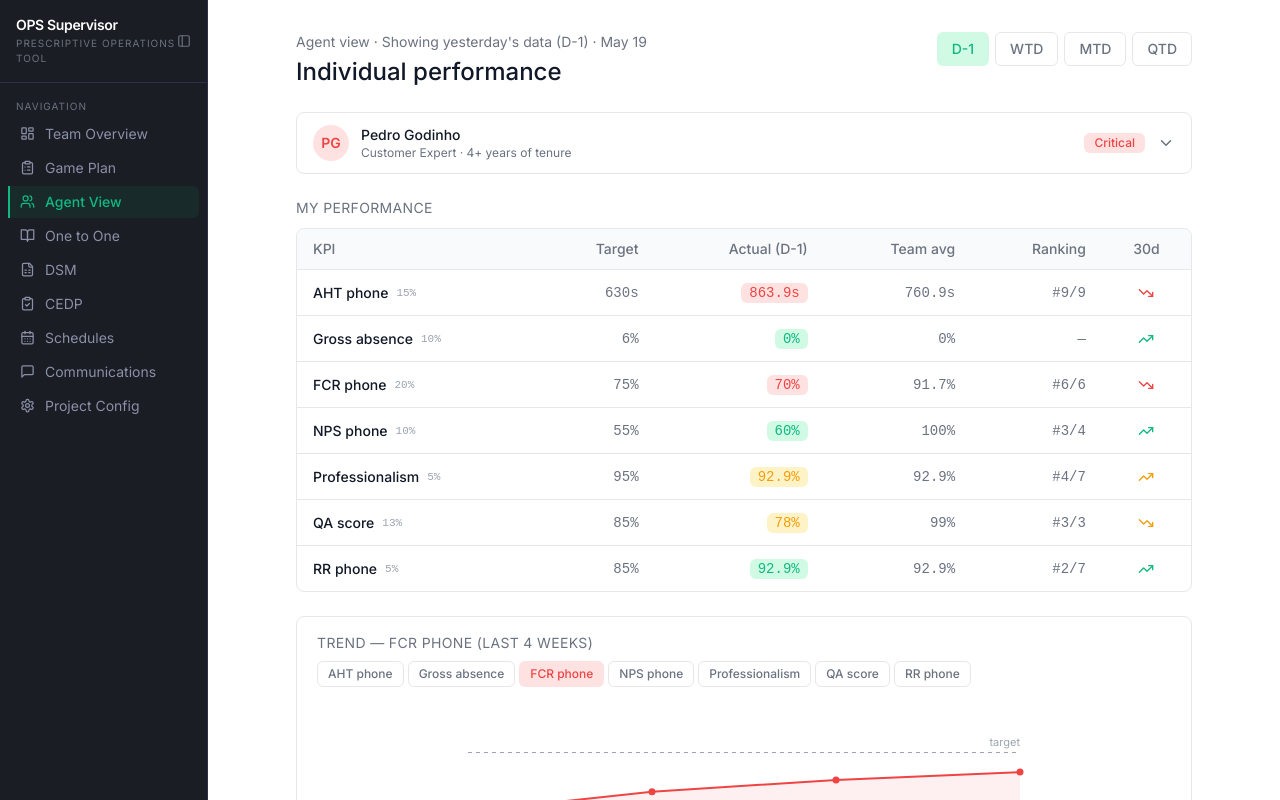
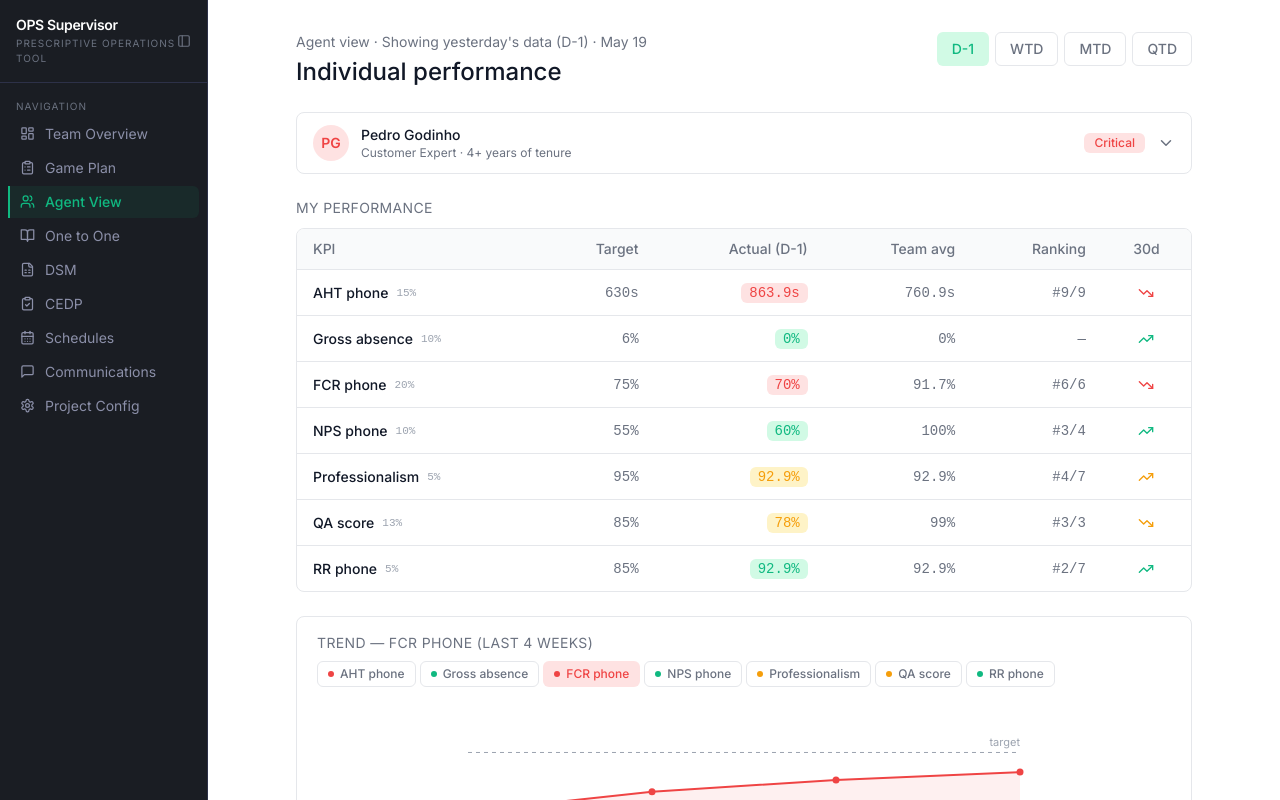
Before and after one commit to andresromero-blip/ops-supervisor-prototypes, a Next.js app: page /projects/20260620-agent-view in a window 1280 px wide. Shown: the top 800 px of the page. Built offline with nearby package versions, Linux system fonts and the light colour scheme.

Commit message:
Update page.tsx

```diff
--- a/app/projects/20260620-agent-view/page.tsx
+++ b/app/projects/20260620-agent-view/page.tsx
@@ -463,16 +463,21 @@ function AgentViewContent() {
               {agent.kpis.map((k) => {
                 const b = statusClasses(k.status);
                 const isActive = k.key === activeKpiKey;
+                const dotColor =
+                  k.status === "critical" ? "bg-danger" :
+                  k.status === "warning" ? "bg-warning" :
+                  "bg-success";
                 return (
                   <button
                     key={k.key}
                     onClick={() => setSelectedKpiKey(k.key)}
-                    className={`text-xs px-2.5 py-1 rounded-md font-medium border transition-colors ${
+                    className={`text-xs px-2.5 py-1 rounded-md font-medium border transition-colors inline-flex items-center gap-1.5 ${
                       isActive
                         ? `${b.bg} ${b.text} border-transparent`
                         : "bg-surface text-text-secondary border-border hover:border-brand/40"
                     }`}
                   >
+                    <span className={`w-1.5 h-1.5 rounded-full flex-shrink-0 ${dotColor}`} />
                     {k.label}
                   </button>
                 );
```
